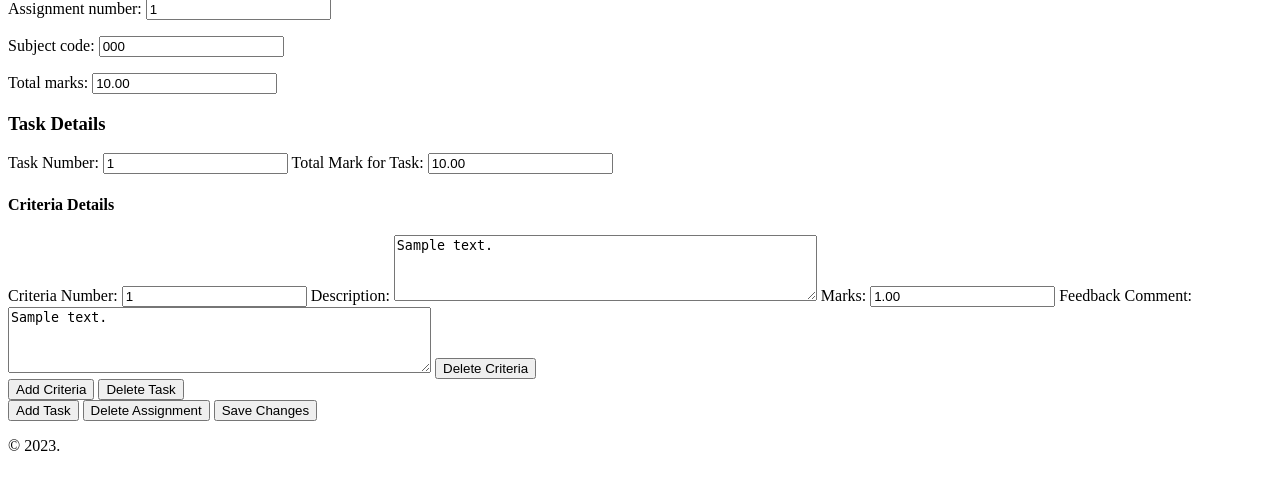
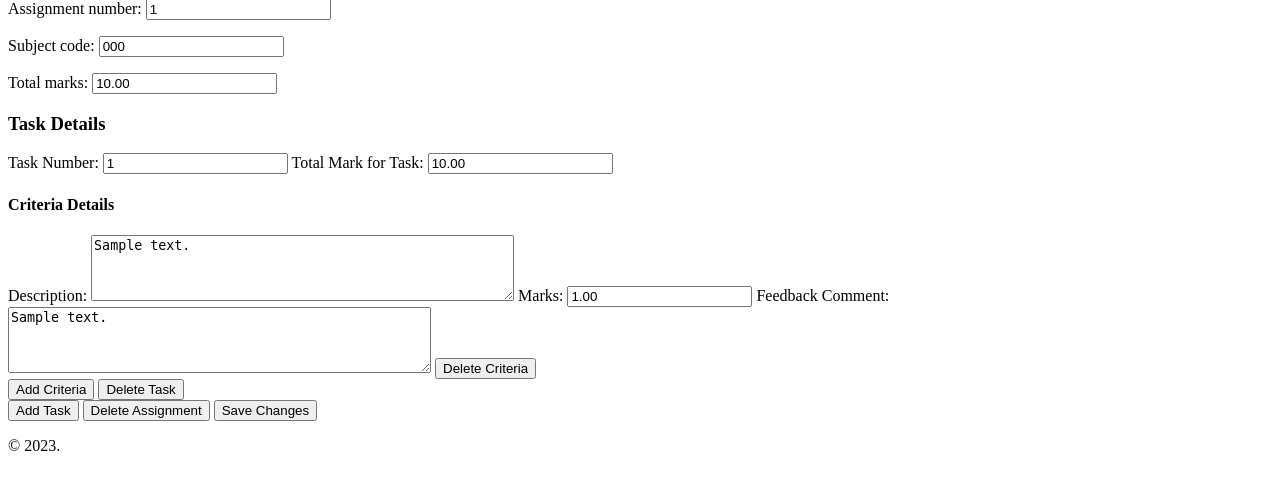
Before and after one commit to trrine/marking_assistant, a Django app: page /edit_assignment/1/ in a window 1280 px wide. Shown: the part 169-659 px from the top of the page. Run offline with Django 4.2, Linux system fonts and the light colour scheme; tables that the repository leaves empty hold one stand-in row (values such as "Sample post").

Commit message:
Optimise edit and add assignment

```diff
--- a/marking_assistant_app/forms.py
+++ b/marking_assistant_app/forms.py
@@ -15,4 +15,4 @@ class TaskForm(forms.ModelForm):
 class CriteriaForm(forms.ModelForm):
     class Meta:
         model = Criteria
-        fields = ["criteria_number", "description", "marks", "feedback_comment"]
+        fields = ["description", "marks", "feedback_comment"]
--- a/marking_assistant_app/models.py
+++ b/marking_assistant_app/models.py
@@ -18,10 +18,6 @@ class Task(models.Model):
 
 class Criteria(models.Model):
     task = models.ForeignKey(Task, on_delete=models.CASCADE)
-    criteria_number = models.PositiveIntegerField(default=1)
     description = models.TextField()
     marks = models.DecimalField(max_digits=5, decimal_places=2)
     feedback_comment = models.TextField()
-
-    class Meta:
-        unique_together = ("task", "criteria_number")
--- a/marking_assistant_app/static/js/add_manage_form.js
+++ b/marking_assistant_app/static/js/add_manage_form.js
@@ -7,23 +7,24 @@ function addTask() {
     var taskContainer = document.getElementById("task-container");
     var taskDiv = document.createElement("div");
     taskDiv.className = "task";
-    taskDiv.innerHTML = "\n        <h3>Task Details</h3>\n        <input type=\"hidden\" name=\"task_id[]\" value=\"\">\n        <label for=\"task_number\">Task Number:</label>\n        <input type=\"number\" name=\"task_number[]\" required>\n        <label for=\"task_total_marks\">Total Mark for Task:</label>\n        <input type=\"number\" name=\"task_total_marks[]\" required>\n\n        <div class=\"criteria-container\">\n            <h4>Criteria Details</h4>\n            <div class=\"criteria\">\n                <input type=\"hidden\" name=\"criteria_id[]\" value=\"\">\n                <label for=\"criteria_number\">Criteria Number:</label>\n                <input type=\"number\" name=\"criteria_number[]\" required>\n                <label for=\"description\">Description:</label>\n                <textarea name=\"description[]\" rows=\"4\" cols=\"50\" required></textarea> \n                <label for=\"marks\">Marks:</label>\n                <input type=\"number\" name=\"marks[]\" required>\n                <label for=\"feedback_comment\">Feedback Comment:</label>\n                <textarea name=\"feedback_comment[]\" rows=\"4\" cols=\"50\"></textarea> \n                <button type=\"button\" class=\"delete-criteria\">Delete Criteria</button> \n            </div>\n        </div>\n        <button type=\"button\" class=\"add-criteria\">Add Criteria</button>\n        <button type=\"button\" class=\"delete-task\">Delete Task</button>\n    ";
+    taskDiv.innerHTML = "\n        <h3>Task Details</h3>\n        <input type=\"hidden\" name=\"task_id[]\" value=\"\">\n        <label for=\"task_number\">Task Number:</label>\n        <input type=\"number\" name=\"task_number[]\" required>\n        <label for=\"task_total_marks\">Total Mark for Task:</label>\n        <input type=\"number\" name=\"task_total_marks[]\" required>\n        <div class=\"criteria-container\"></div>\n        <button type=\"button\" class=\"add-criteria\">Add Criteria</button>\n        <button type=\"button\" class=\"delete-task\">Delete Task</button>\n    ";
     taskContainer.appendChild(taskDiv);
 }
 // FUNCTIONALITY FOR ADDING CRITERIA
 document.addEventListener("click", function (event) {
+    var _a, _b;
     // Check if the clicked element has the class "add-criteria"
     if (event.target.classList.contains("add-criteria")) {
         // Call the addCriteria function when an "Add Criteria" button is clicked
-        addCriteria(event.target);
+        var criteriaContainer = (_a = event.target.closest(".task")) === null || _a === void 0 ? void 0 : _a.querySelector(".criteria-container");
+        var taskNumberInput = (_b = criteriaContainer.parentElement) === null || _b === void 0 ? void 0 : _b.querySelector("input[name='task_number[]']");
+        addCriteria(event.target, criteriaContainer, taskNumberInput);
     }
 });
-function addCriteria(button) {
-    var _a;
-    var criteriaContainer = (_a = button.parentElement) === null || _a === void 0 ? void 0 : _a.querySelector(".criteria-container");
+function addCriteria(button, criteriaContainer, taskNumberInput) {
     var criteriaDiv = document.createElement("div");
     criteriaDiv.className = "criteria";
-    criteriaDiv.innerHTML = "\n        <label for=\"criteria_number\">Criteria Number:</label>\n        <input type=\"text\" name=\"criteria_number[]\" required>\n        <label for=\"description\">Description:</label>\n        <textarea name=\"description[]\" rows=\"4\" cols=\"50\" required></textarea> \n        <label for=\"marks\">Marks:</label>\n        <input type=\"number\" name=\"marks[]\" required>\n        <label for=\"feedback_comment\">Feedback Comment:</label>\n        <textarea name=\"feedback_comment[]\" rows=\"4\" cols=\"50\"></textarea>\n        <button type=\"button\" class=\"delete-criteria\">Delete Criteria</button> \n    ";
+    criteriaDiv.innerHTML = "\n        <input type=\"hidden\" name=\"criteria_id[]\" value=\"\">\n        <input type=\"hidden\" name=\"task_for_criteria[]\" value=\"".concat(taskNumberInput.value, "\">\n        <label for=\"description\">Description:</label>\n        <textarea name=\"description[]\" rows=\"4\" cols=\"50\" required></textarea> \n        <label for=\"marks\">Marks:</label>\n        <input type=\"number\" name=\"marks[]\" required>\n        <label for=\"feedback_comment\">Feedback Comment:</label>\n        <textarea name=\"feedback_comment[]\" rows=\"4\" cols=\"50\"></textarea>\n        <button type=\"button\" class=\"delete-criteria\">Delete Criteria</button> \n    ");
     criteriaContainer.appendChild(criteriaDiv);
 }
 // FUNCTIONALITY FOR DELETING TASK
--- a/marking_assistant_app/templates/edit.html
+++ b/marking_assistant_app/templates/edit.html
@@ -31,9 +31,8 @@
                         {% if criteria_form.instance.task == task_form.instance %}
                             <div class="criteria">
                                 <input type="hidden" name="criteria_id[]" value="{{ criteria_form.instance.id }}">
+                                <input type="hidden" name="task_for_criteria[]" value="{{ task_form.instance.task_number }}">
                                 <!-- Manually render criteria fields -->
-                                <label for="criteria_number">Criteria Number:</label>
-                                <input type="number" name="criteria_number[]" value="{{ criteria_form.criteria_number.value }}" required>
                                 <label for="description">Description:</label>
                                 <textarea name="description[]" rows="4" cols="50" required>{{ criteria_form.description.value }}</textarea>
                                 <label for="marks">Marks:</label>
--- a/marking_assistant_app/urls.py
+++ b/marking_assistant_app/urls.py
@@ -7,4 +7,5 @@ urlpatterns = [
     path("manage_assignments/", views.manage_assignments_view, name="manage_assignments"),
     path("start_marking/", views.start_marking_view, name="start_marking"),
     path("edit_assignment/<int:assignment_id>/", views.edit_assignment_view, name="edit_assignment"),
+    path("mark_assignment/<int:assignment_id>/", views.mark_assignment_view, name="mark_assignment"),
 ]
--- a/marking_assistant_app/views.py
+++ b/marking_assistant_app/views.py
@@ -1,3 +1,4 @@
+from collections import defaultdict
 from django.shortcuts import render, redirect, get_object_or_404
 from .forms import AssignmentForm, CriteriaForm, TaskForm
 from .models import Assignment, Task, Criteria
@@ -17,10 +18,20 @@ def add_assignment_view(request):
             # Handle tasks and criteria creation
             task_data = request.POST.getlist("task_number[]")
             task_total_marks_data = request.POST.getlist("task_total_marks[]")
-            criteria_data = request.POST.getlist("criteria_number[]")
             description_data = request.POST.getlist("description[]")
             marks_data = request.POST.getlist("marks[]")
             feedback_comment_data = request.POST.getlist("feedback_comment[]")
+            task_for_criteria_data = request.POST.getlist("task_for_criteria[]")
+
+            # Create a dictionary to group criteria by task_number
+            criteria_by_task = defaultdict(list)
+            for i in range(len(description_data)):
+                task_number = task_for_criteria_data[i]
+                criteria_by_task[task_number].append({
+                    "description": description_data[i],
+                    "marks": marks_data[i],
+                    "feedback_comment": feedback_comment_data[i]
+                })
 
             for i in range(len(task_data)):
                 task_number = task_data[i]
@@ -33,16 +44,15 @@ def add_assignment_view(request):
                     total_marks=task_total_marks
                 )
 
-                for j in range(len(criteria_data)):
-                    criteria_number = criteria_data[j]
-                    description = description_data[j]
-                    marks = marks_data[j]
-                    feedback_comment = feedback_comment_data[j]
+                # Iterate through the relevant criteria for this task
+                for criteria_data in criteria_by_task.get(task_number, []):
+                    description = criteria_data["description"]
+                    marks = criteria_data["marks"]
+                    feedback_comment = criteria_data["feedback_comment"]
 
                     # Create a Criteria instance and associate it with the task
-                    criteria = Criteria.objects.create(
+                    Criteria.objects.create(
                         task=task,
-                        criteria_number=criteria_number,
                         description=description,
                         marks=marks,
                         feedback_comment=feedback_comment
@@ -83,31 +93,32 @@ def edit_assignment_view(request, assignment_id):
             task_numbers = request.POST.getlist("task_number[]")
             task_total_marks_list = request.POST.getlist("task_total_marks[]")
             task_ids = request.POST.getlist("task_id[]")
-            criteria_numbers = request.POST.getlist("criteria_number[]")
             criteria_descriptions = request.POST.getlist("description[]")
             criteria_marks_list = request.POST.getlist("marks[]")
             criteria_feedback_comments = request.POST.getlist("feedback_comment[]")
             criteria_ids = request.POST.getlist("criteria_id[]")
+            task_for_criteria = request.POST.getlist("task_for_criteria[]")
+
+            # Create a dictionary to group criteria by task_number
+            criteria_by_task = defaultdict(list)
+            for i in range(len(criteria_descriptions)):
+                task_number = task_for_criteria[i]
+                criteria_by_task[task_number].append({
+                    "description": criteria_descriptions[i],
+                    "marks": criteria_marks_list[i],
+                    "feedback_comment": criteria_feedback_comments[i],
+                    "id": criteria_ids[i]
+                })
 
             # Retrieve task IDs from the database and form data
             task_ids_db = set(Task.objects.filter(assignment=assignment).values_list("id", flat=True))
-            task_ids_form = set(map(int, task_ids))  # Convert form data to a set of integers
+            task_ids_form = set(int(task_id) for task_id in task_ids if task_id)  # Convert form data to a set of integers
 
             # Find task IDs in the database but not in the form data
             tasks_to_delete = task_ids_db.difference(task_ids_form)
 
             # Delete tasks that are in the 'tasks_to_delete' set
             Task.objects.filter(id__in=tasks_to_delete).delete()
-
-            # Retrieve criteria IDs associated with tasks in the database for the current assignment
-            criteria_ids_db = set(Criteria.objects.filter(task__assignment=assignment).values_list("id", flat=True))
-            criteria_ids_form = set(map(int, criteria_ids))  # Convert form data to a set of integers
-
-            # Find criteria IDs in the database but not in the form data
-            criteria_to_delete = criteria_ids_db.difference(criteria_ids_form)
-
-            # Delete criteria that are in the 'criteria_to_delete' set
-            Criteria.objects.filter(id__in=criteria_to_delete).delete()
 
             for i in range(len(task_numbers)):
                 task_number = task_numbers[i]
@@ -121,16 +132,21 @@ def edit_assignment_view(request, assignment_id):
                     }
                 )
 
-                for j in range(len(criteria_numbers)):
-                    criteria_number = criteria_numbers[j]
-                    description = criteria_descriptions[j]
-                    marks = criteria_marks_list[j]
-                    feedback_comment = criteria_feedback_comments[j]
+                # Iterate through the relevant criteria for this task
+                for criteria_data in criteria_by_task.get(task_number, []):
+                    description = criteria_data["description"]
+                    marks = criteria_data["marks"]
+                    feedback_comment = criteria_data["feedback_comment"]
+                    id = criteria_data["id"]
+
+                    # Check if id is an empty string and handle it accordingly
+                    if id == "":
+                        id = None
 
                     # Create a Criteria instance and associate it with the task
                     criteria, created = Criteria.objects.update_or_create(
                         task=task,  # Filter criteria for matching the task
-                        criteria_number=criteria_number,  # Additional filter criteria
+                        id=id,  # Additional filter criteria
                         defaults={
                             "description": description,
                             "marks": marks,
@@ -151,7 +167,12 @@ def edit_assignment_view(request, assignment_id):
         "criteria_formset": criteria_formset,
     })
 
+def start_marking_view(request):
+    # Retrieve a list of existing assignments
+    assignments = Assignment.objects.all()
+
+    return render(request, "marking.html", {"assignments": assignments})
 
 
-def start_marking_view(request):
-    return render(request, "marking.html")
+def mark_assignment_view(request, assignment_id):
+    return render(request, "mark_assignment.html")
```
Also changed, not shown: marking_assistant_app/static/js/add_manage_form.ts (+7 -21 lines), marking_assistant_app/templates/marking.html (+8 -1 lines), marking_assistant_app/migrations/0004_alter_criteria_unique_together_and_more.py (added), marking_assistant_app/templates/mark_assignment.html (added).
